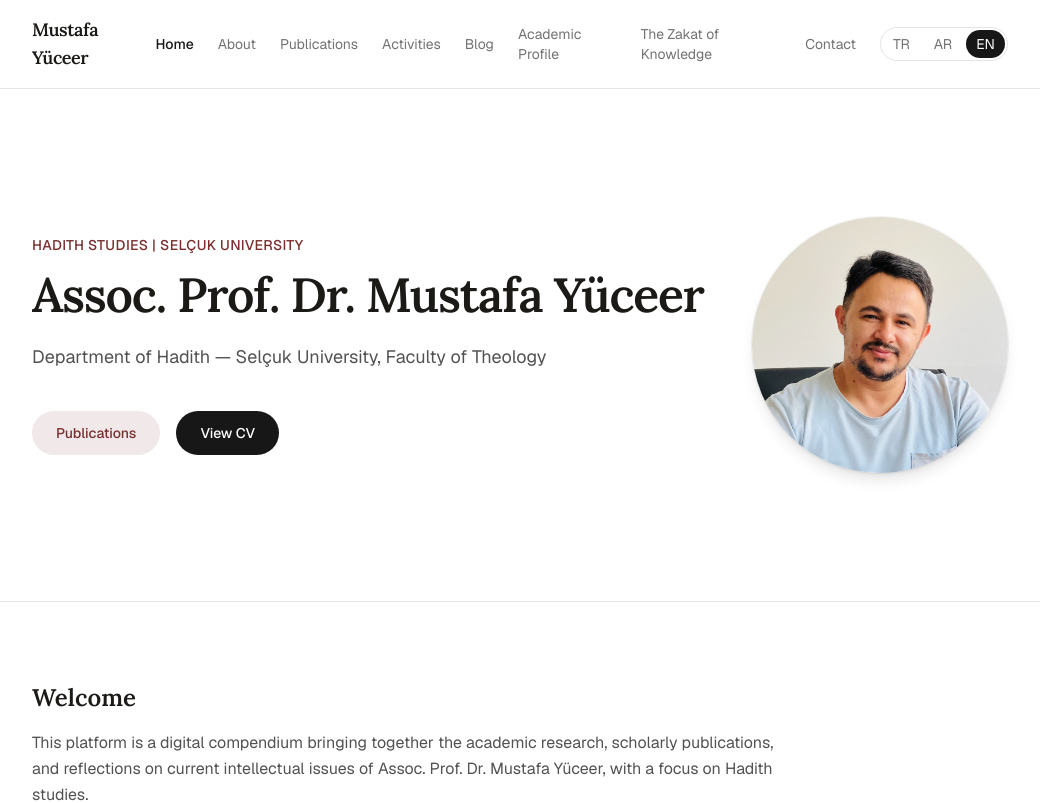
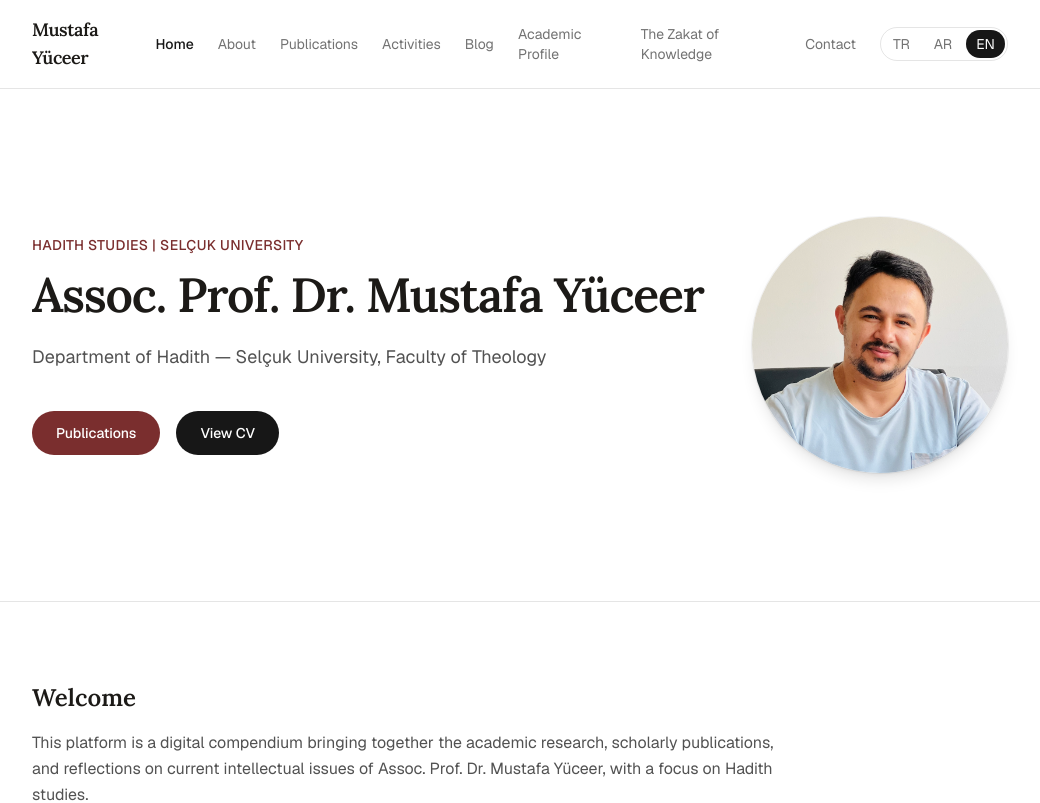
Before and after one commit to mustafayuceer-hub/mustafayuceer-site, a Next.js app: page /en in a window 1280 px wide. Shown: the top 803 px of the page, without its empty margins (120-1160 px from the left). Built offline with nearby package versions, Linux system fonts and the light colour scheme.

Commit message:
Anasayfadaki Yayınlar butonunu dolgun bordo renkle öne çıkar

```diff
--- a/src/app/[locale]/page.tsx
+++ b/src/app/[locale]/page.tsx
@@ -39,7 +39,7 @@ function Home() {
           <div className="mt-10 flex flex-wrap gap-4">
             <Link
               href="/publications"
-              className="rounded-full bg-[var(--accent)]/10 px-6 py-3 text-sm font-medium text-[var(--accent)] transition hover:bg-[var(--accent)]/20"
+              className="rounded-full bg-[var(--accent)] px-6 py-3 text-sm font-medium text-white transition hover:brightness-110"
             >
               {t("heroCtaSecondary")}
             </Link>
```
